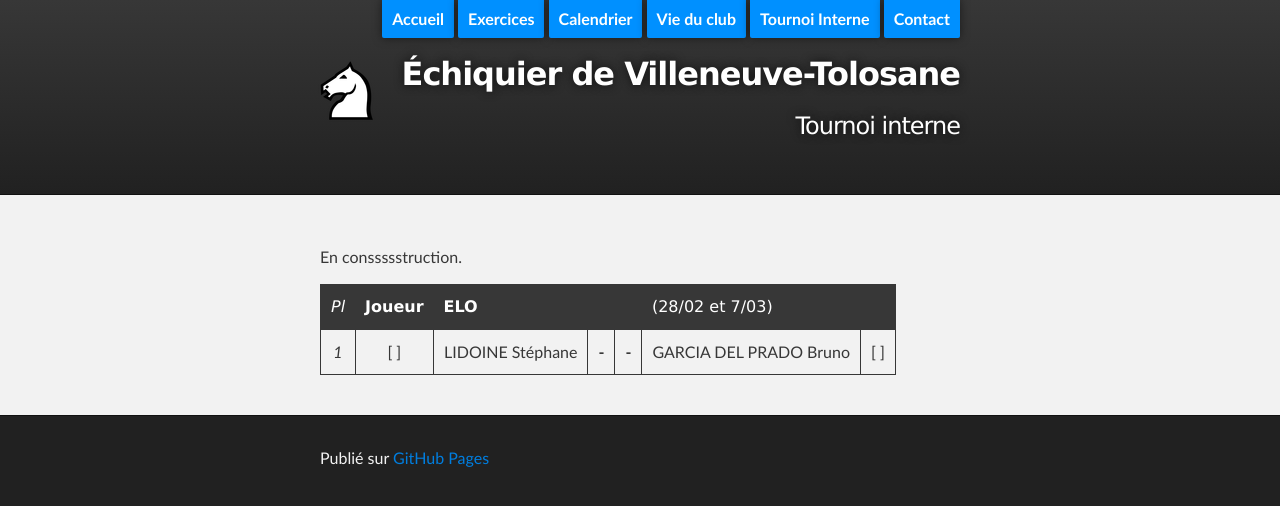
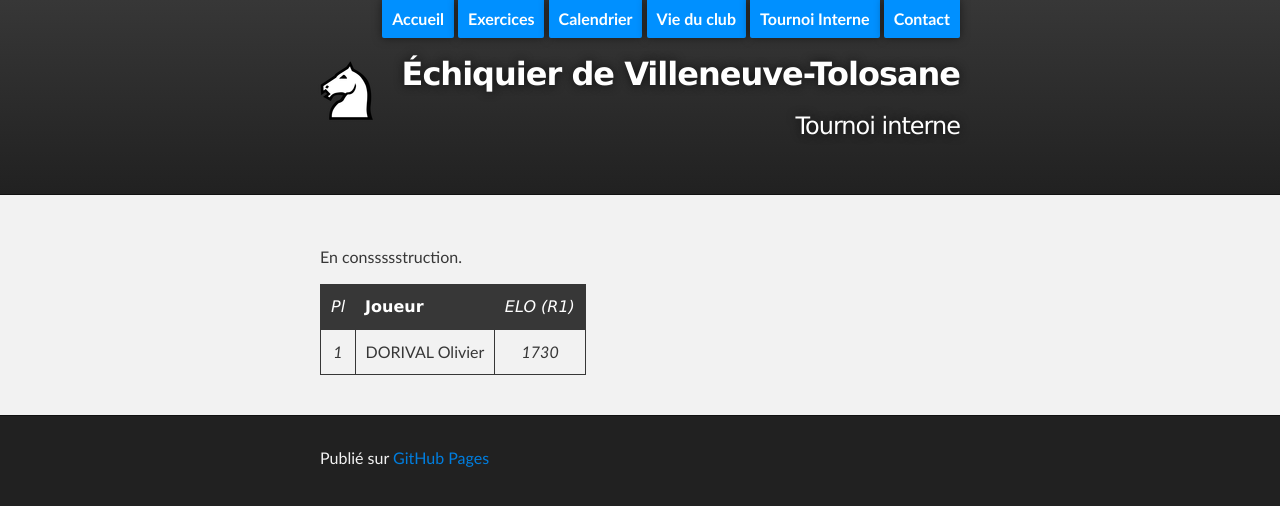
Before and after one commit to echiquier-villeneuve-tolosane/echiquier-villeneuve-tolosane.github.io, a Jekyll site: the page built from tournoiinterne.md, in a window 1280 px wide. Shown: the top 506 px of the page. Built offline with Jekyll 4.4.1, drawn with Linux system fonts in a browser that asks for light colours; nearby versions of some CDN libraries.

Commit message:
Updated tournoiinterne.md

```diff
--- a/tournoiinterne.md
+++ b/tournoiinterne.md
@@ -7,6 +7,6 @@ published: true
 
 En conssssstruction.
 
-|*Pl*|  **Joueur** | **ELO**     |     |     |  (28/02 et 7/03)          |     |
-|:-:|:------------:| -------------------- |:---:|:---:| ------------------------- |:---:|
-|*1*| [ ] | LIDOINE Stéphane        |**-**|**-**| GARCIA DEL PRADO Bruno | [ ] |
+|*Pl*|  **Joueur** |   *ELO (R1)*     |
+|:-:|:------------ |:----------------:|
+|*1*| DORIVAL Olivier       | *1730* |
```
